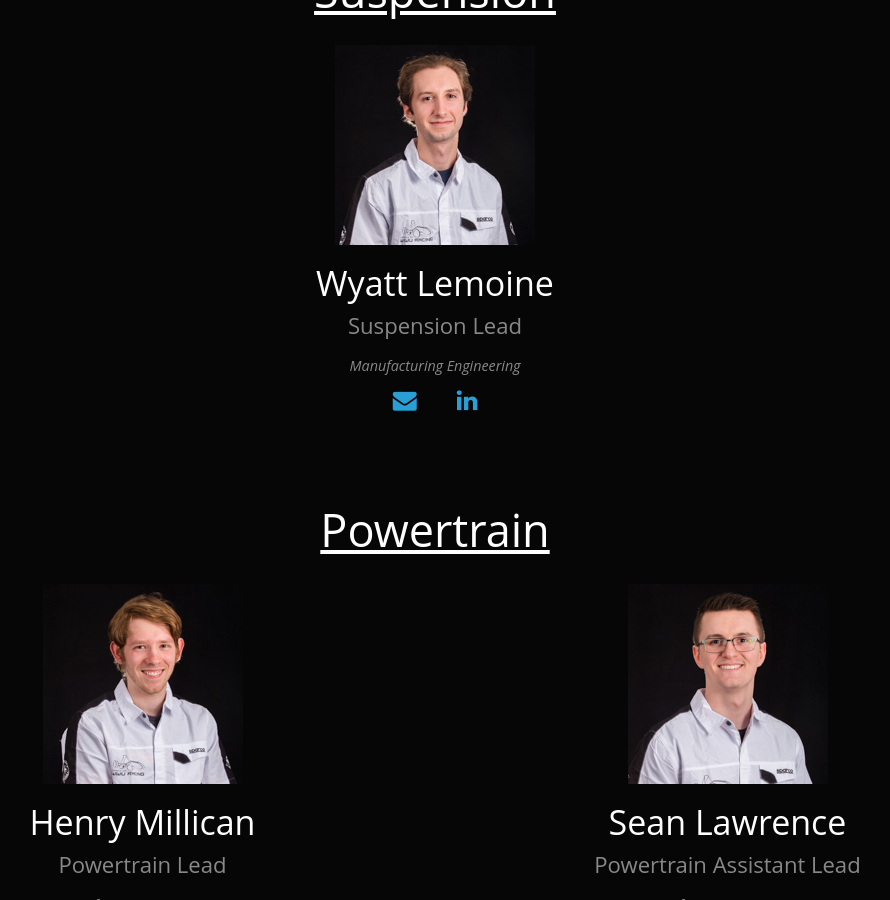
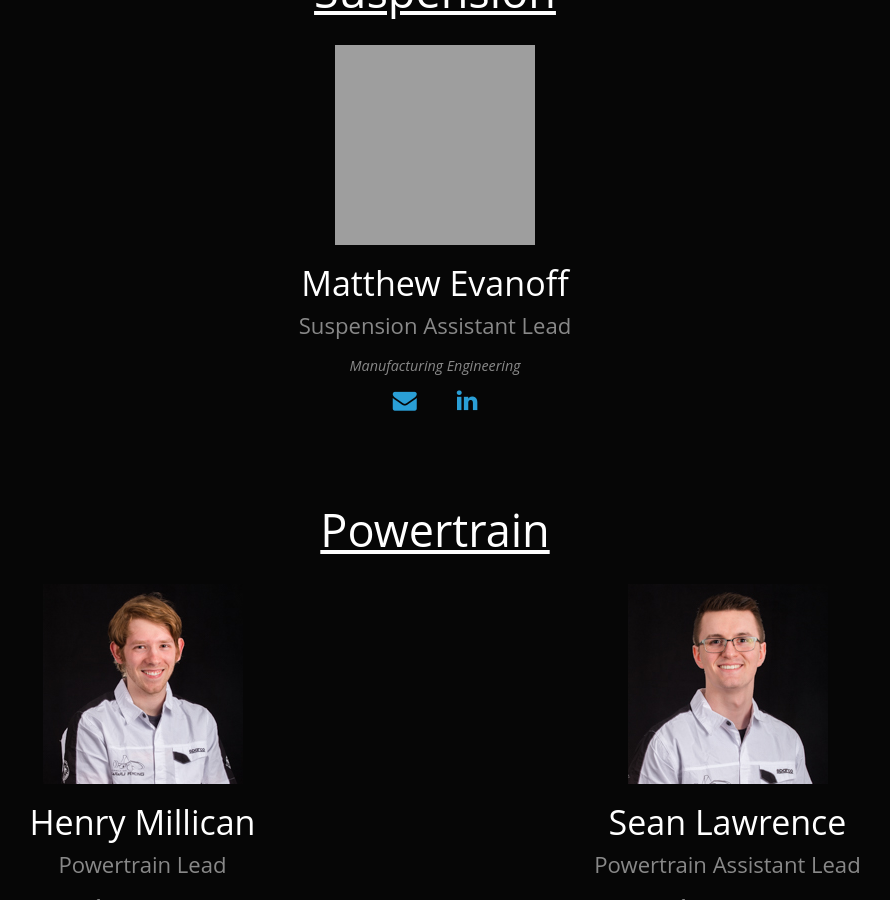
Before and after one commit to wwuracingGH/wwuracingGH.github.io, a Jekyll site: the page built from about/roster.html, in a window 1280 px wide and 900 px high, scrolled down 2373 px. Shown: the whole window, without its empty margins (205-1095 px from the left). Built offline with Jekyll 4.4.1, drawn with Linux system fonts in a browser that asks for light colours; some web fonts are replaced; some of the changed text lies outside the part shown.

Commit message:
Update roster.yml

```diff
--- a/_data/roster.yml
+++ b/_data/roster.yml
@@ -28,6 +28,7 @@
     - name: Adam Hess
       major: Industrial Technology, Vehicle Design
       lead: true
+      title: Chassis Assistant Lead
 
 
 - heading: Aero
@@ -52,6 +53,9 @@
       linkedin: http://www.linkedin.com/in/wyatt-lemoine-425b90178/
       lead: true
 
+      name: Matthew Evanoff
+      title: Suspension Assistant Lead
+      lead: true
 
 - heading: Powertrain
   members:
```
